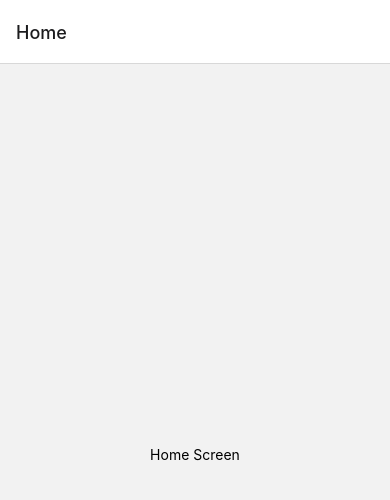
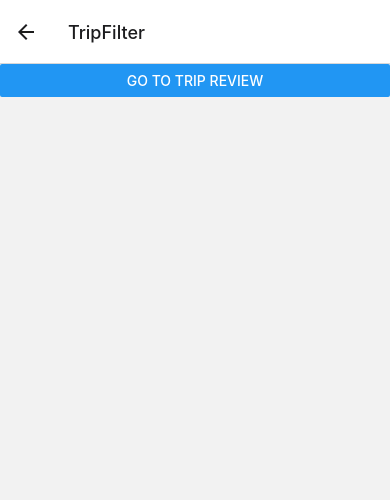
Before and after one commit to AMarturelo/react-native-rail-vision-thp, a React Native app: screen /TripFilter in a window 390 px wide. Before the commit this address had no page. Shown: the top 500 px of the page. Built offline with nearby package versions, Linux system fonts and the light colour scheme.

Commit message:
navigation between screen

```diff
--- a/App.js
+++ /dev/null
@@ -1,27 +0,0 @@
-
-import * as React from 'react';
-import { View, Text } from 'react-native';
-import { NavigationContainer } from '@react-navigation/native';
-import { createNativeStackNavigator } from '@react-navigation/native-stack';
-
-function HomeScreen() {
-  return (
-    <View style={{ flex: 1, alignItems: 'center', justifyContent: 'center' }}>
-      <Text>Home Screen</Text>
-    </View>
-  );
-}
-
-const Stack = createNativeStackNavigator();
-
-function App() {
-  return (
-    <NavigationContainer>
-      <Stack.Navigator>
-        <Stack.Screen name="Home" component={HomeScreen} />
-      </Stack.Navigator>
-    </NavigationContainer>
-  );
-}
-
-export default App;
--- a/index.js
+++ b/index.js
@@ -3,7 +3,7 @@
  */
 
 import {AppRegistry} from 'react-native';
-import App from './App';
+import App from './src/App';
 import {name as appName} from './app.json';
 
 AppRegistry.registerComponent(appName, () => App);
--- /dev/null
+++ b/src/App.js
@@ -0,0 +1,31 @@
+import * as React from 'react';
+import { View, Text, Button } from 'react-native';
+import { NavigationContainer } from '@react-navigation/native';
+import { createNativeStackNavigator } from '@react-navigation/native-stack';
+import TripFilterPage from './page/TripFilterPage'
+import TripReviewPage from './page/TripReviewPage'
+
+const Stack = createNativeStackNavigator();
+
+const MyStack = () => {
+  return (
+    <NavigationContainer>
+      <Stack.Navigator>
+        <Stack.Screen
+          name="TripReviewPage"
+          component={TripReviewPage}
+          options={{ title: 'Welcome' }}
+        />
+        <Stack.Screen name="TripFilter" component={TripFilterPage} />
+      </Stack.Navigator>
+    </NavigationContainer>
+  );
+};
+
+function App() {
+  return (
+    MyStack()
+  );
+}
+
+export default App;
--- /dev/null
+++ b/src/page/TripFilterPage.js
@@ -0,0 +1,15 @@
+import * as React from 'react';
+import { View, Text, Button } from 'react-native';
+import { NavigationContainer } from '@react-navigation/native';
+import { createNativeStackNavigator } from '@react-navigation/native-stack';
+
+const TripFilterPage = ({ navigation, route }) => {
+  return <Button
+    title="GO TO TRIP REVIEW"
+    onPress={() =>
+      navigation.replace('TripReviewPage')
+    }
+  />;
+};
+
+export default TripFilterPage;
--- /dev/null
+++ b/src/page/TripReviewPage.js
@@ -0,0 +1,15 @@
+import * as React from 'react';
+import { View, Text, Button } from 'react-native';
+import { NavigationContainer } from '@react-navigation/native';
+import { createNativeStackNavigator } from '@react-navigation/native-stack';
+
+const TripReviewPage = ({ navigation, route }) => {
+  return <Button
+    title="GO TO TRIP FILTER"
+    onPress={() =>
+      navigation.replace('TripFilter')
+    }
+  />;
+};
+
+export default TripReviewPage;
```
Also changed, not shown: 1 other file (tests, documents, lock files or other folders).
